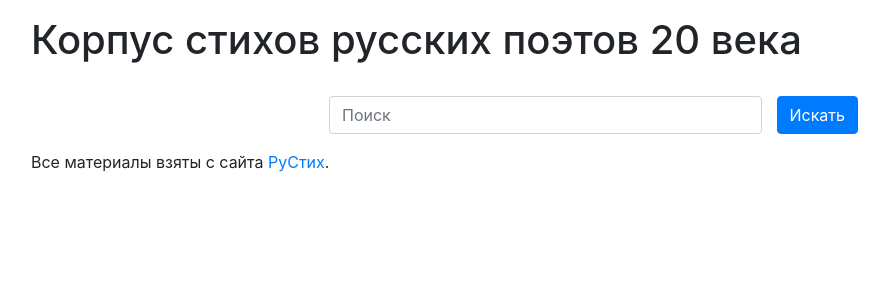
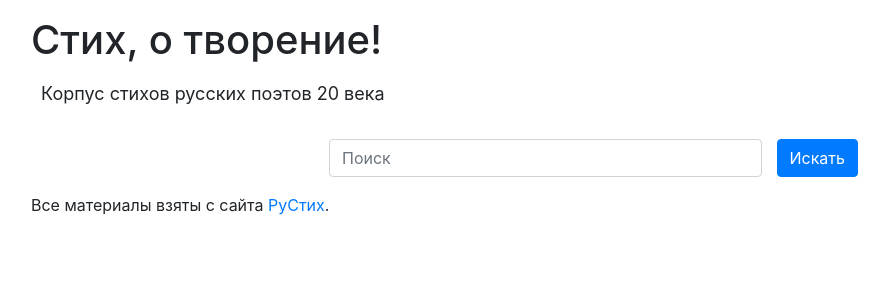
Before and after one commit to ShermanKsenia/Poem-Corpora, a Flask app: page / in a window 1280 px wide. Shown: the part 56-356 px from the top of the page, without its empty margins (54-943 px from the left). Run offline with Flask 2, Linux system fonts and the light colour scheme; some libraries are stand-ins or nearby versions.

Commit message:
Update index.html

```diff
--- a/flaskProject/templates/index.html
+++ b/flaskProject/templates/index.html
@@ -1,7 +1,8 @@
 {% extends 'base.html' %}
 
 {% block content %}
-    <h1 class="my-3">{% block title %} Корпус стихов русских поэтов 20 века {% endblock %}</h1>
+    <h1 class="my-3">{% block title %} Стих, о творение! {% endblock %}</h1>
+    <p style="text-indent: 10px; font-size: 18px"> Корпус стихов русских поэтов 20 века </p>
     <form class="form-inline justify-content-center" method="GET">
         <div class="form-group col-5">
             <input type="text" class="form-control col-12 my-3 mb-3" placeholder="Поиск" name="q" value="{{ request.args.get('q', '') }}">
```
